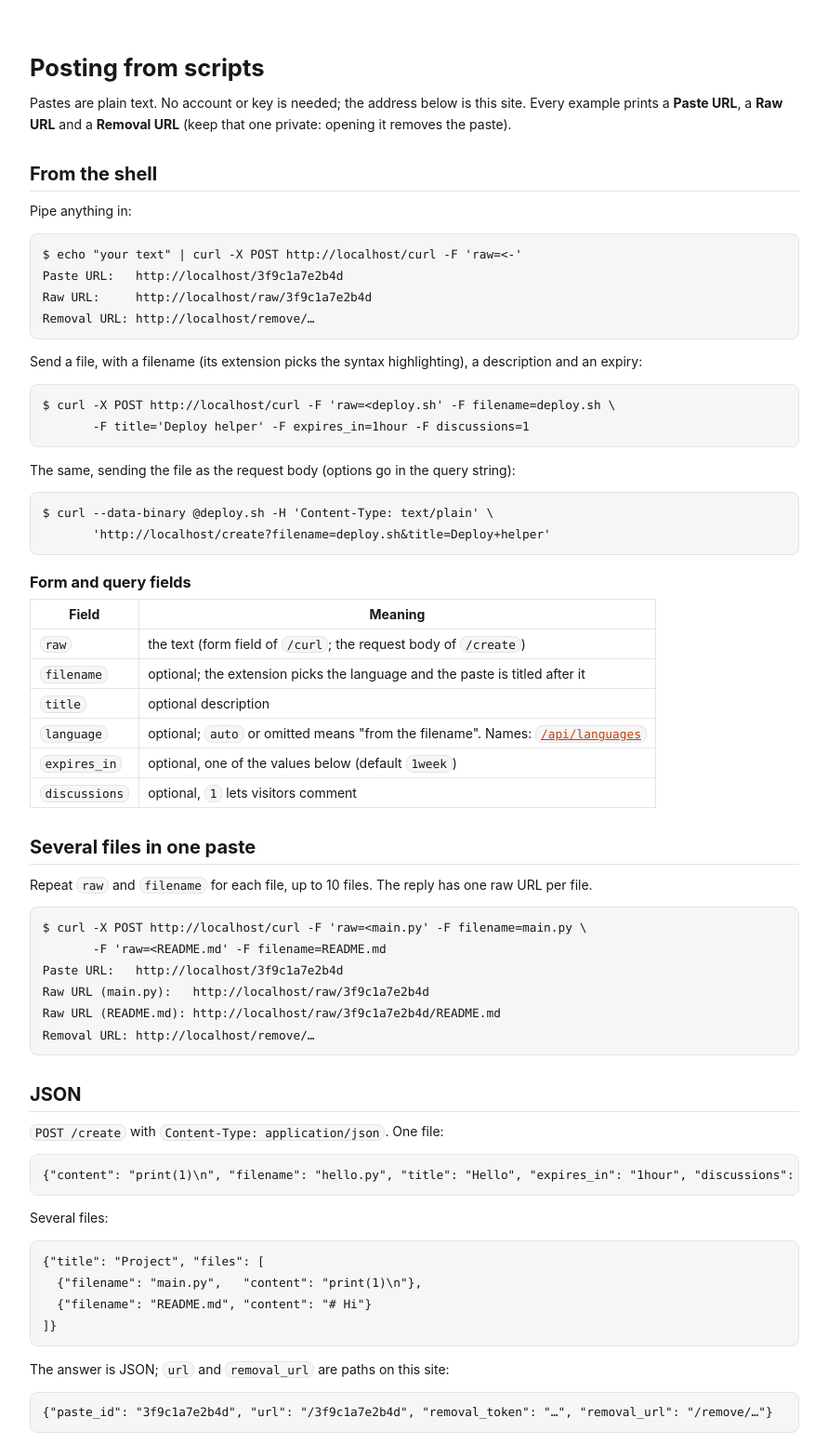
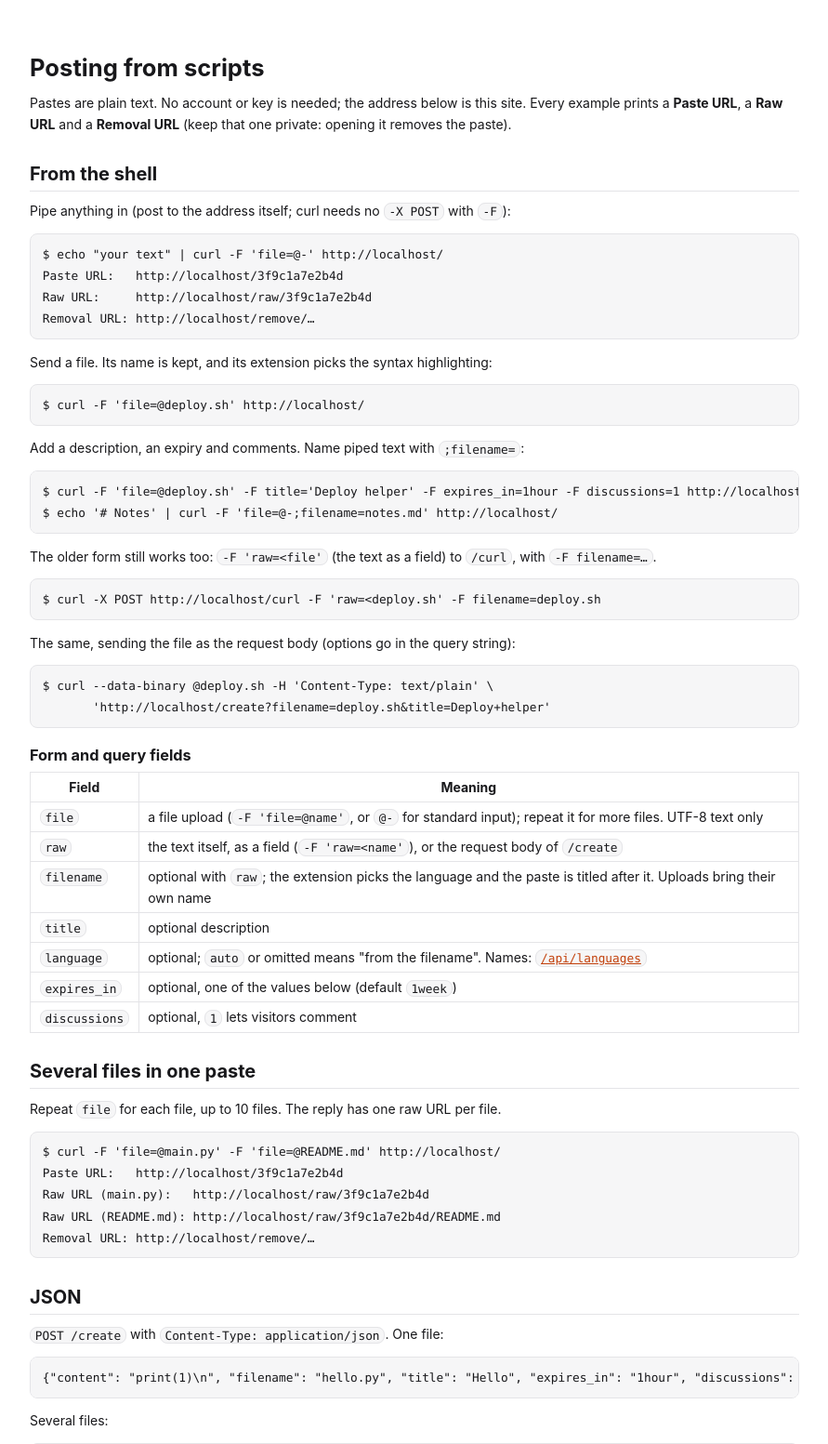
Before and after one commit to TehPeGaSuS/papyrus, a Flask app: page /api in a window 1280 px wide. Shown: the part 42-1595 px from the top of the page at 93% size, without its empty margins (194-1085 px from the left). Run offline with Flask 3, Linux system fonts and the light colour scheme; parts of the project's set-up code (start-up, migrations or seed data) failed here and were passed over; some libraries are stand-ins or nearby versions.

Commit message:
curl -F 'file=@...' straight to the root URL
POST / now works like /curl, and file fields are uploads: the filename is
kept, several make a multi-file paste, and file=@- takes standard input.
The raw/filename form and /curl keep working. An empty post says what to send.
The API page and README lead with the short form.

```diff
--- a/app.py
+++ b/app.py
@@ -916,8 +916,10 @@ def _prism_language(language):
 
 # ── Routes ────────────────────────────────────────────────────────────────────
 
-@app.route('/')
+@app.route('/', methods=['GET', 'POST'])
 def index():
+    if request.method == 'POST':               # curl -F 'file=@deploy.sh' https://host/
+        return create_paste_curl()
     return render_template('index.html', language_hints=_language_hints(), max_paste_bytes=MAX_PASTE_BYTES,
                            expiry_options=_EXPIRY_OPTIONS, default_expiry=_DEFAULT_EXPIRY, max_files=MAX_FILES)
 
@@ -1100,8 +1102,9 @@ def api_docs():
 
 @app.route('/curl', methods=['POST'])
 def create_paste_curl():
-    """`echo hi | curl -X POST https://host/curl -F 'raw=<-'`, plus optional filename, title, language,
-    expires_in and discussions fields. Prints the paste, raw and removal URLs."""
+    """`echo hi | curl -F 'file=@-' https://host/` (also POST /curl): files are uploads in `file` fields, or text
+    in `raw` fields, plus optional filename, title, language, expires_in and discussions. Prints the paste,
+    raw and removal URLs."""
     if _is_blocked(_client_ip()):
         return _text_response(_BLOCKED_MESSAGE + '\n', 403)
     if not _check_rate_limit(_client_ip(), key_prefix='create', limit=10):
@@ -1111,7 +1114,22 @@ def create_paste_curl():
     # Repeat the fields for more files: -F 'raw=<a.py' -F filename=a.py -F 'raw=<b.sh' -F filename=b.sh
     files = [{'content': raw, 'filename': names[i] if i < len(names) else '',
               'language': languages[i] if i < len(languages) else None} for i, raw in enumerate(raws)]
-    data = {'files': files or None, 'content': None, 'title': form.get('title'),
+    for upload in request.files.getlist('file'):       # -F 'file=@a.py' -F 'file=@b.sh': one file each
+        text = upload.stream.read(MAX_PASTE_BYTES + 1)
+        if len(text) > MAX_PASTE_BYTES:
+            return _text_response('Paste too large\n', 413)
+        try:
+            text = text.decode('utf-8')
+        except UnicodeDecodeError:
+            return _text_response('Only UTF-8 text is accepted\n', 415)
+        index = len(files)
+        name = upload.filename if upload.filename not in (None, '', '-') else (names[index] if index < len(names) else '')
+        files.append({'content': text, 'filename': name,
+                      'language': languages[index] if index < len(languages) else None})
+    if not files:
+        return _text_response("Nothing to save. Send a file with -F 'file=@name', or pipe text in with "
+                              "-F 'file=@-' (or -F 'raw=<-').\n", 400)
+    data = {'files': files, 'content': None, 'title': form.get('title'),
             'expires_in': form.get('expires_in'), 'discussions': _flag(form.get('discussions'))}
     try:
         paste_id, token, _, stored = _store_paste(data, _client_ip())
--- a/templates/api.html
+++ b/templates/api.html
@@ -17,18 +17,23 @@
        (keep that one private: opening it removes the paste).</p>
 
     <h2>From the shell</h2>
-    <p>Pipe anything in:</p>
-    {{ code('$ echo "your text" | curl -X POST ' ~ base ~ '/curl -F \'raw=<-\'\nPaste URL:   ' ~ base ~ '/3f9c1a7e2b4d\nRaw URL:     ' ~ base ~ '/raw/3f9c1a7e2b4d\nRemoval URL: ' ~ base ~ '/remove/…') }}
-    <p>Send a file, with a filename (its extension picks the syntax highlighting), a description and an expiry:</p>
-    {{ code("$ curl -X POST " ~ base ~ "/curl -F 'raw=<deploy.sh' -F filename=deploy.sh \\\n       -F title='Deploy helper' -F expires_in=" ~ example_expiry ~ " -F discussions=1") }}
+    <p>Pipe anything in (post to the address itself; curl needs no <code>-X POST</code> with <code>-F</code>):</p>
+    {{ code('$ echo "your text" | curl -F \'file=@-\' ' ~ base ~ '/\nPaste URL:   ' ~ base ~ '/3f9c1a7e2b4d\nRaw URL:     ' ~ base ~ '/raw/3f9c1a7e2b4d\nRemoval URL: ' ~ base ~ '/remove/…') }}
+    <p>Send a file. Its name is kept, and its extension picks the syntax highlighting:</p>
+    {{ code("$ curl -F 'file=@deploy.sh' " ~ base ~ "/") }}
+    <p>Add a description, an expiry and comments. Name piped text with <code>;filename=</code>:</p>
+    {{ code("$ curl -F 'file=@deploy.sh' -F title='Deploy helper' -F expires_in=" ~ example_expiry ~ " -F discussions=1 " ~ base ~ "/\n$ echo '# Notes' | curl -F 'file=@-;filename=notes.md' " ~ base ~ "/") }}
+    <p>The older form still works too: <code>-F 'raw=&lt;file'</code> (the text as a field) to <code>/curl</code>, with <code>-F filename=…</code>.</p>
+    {{ code("$ curl -X POST " ~ base ~ "/curl -F 'raw=<deploy.sh' -F filename=deploy.sh") }}
     <p>The same, sending the file as the request body (options go in the query string):</p>
     {{ code("$ curl --data-binary @deploy.sh -H 'Content-Type: text/plain' \\\n       '" ~ base ~ "/create?filename=deploy.sh&title=Deploy+helper'") }}
 
     <h3>Form and query fields</h3>
     <table>
         <tr><th>Field</th><th>Meaning</th></tr>
-        <tr><td><code>raw</code></td><td>the text (form field of <code>/curl</code>; the request body of <code>/create</code>)</td></tr>
-        <tr><td><code>filename</code></td><td>optional; the extension picks the language and the paste is titled after it</td></tr>
+        <tr><td><code>file</code></td><td>a file upload (<code>-F 'file=@name'</code>, or <code>@-</code> for standard input); repeat it for more files. UTF-8 text only</td></tr>
+        <tr><td><code>raw</code></td><td>the text itself, as a field (<code>-F 'raw=&lt;name'</code>), or the request body of <code>/create</code></td></tr>
+        <tr><td><code>filename</code></td><td>optional with <code>raw</code>; the extension picks the language and the paste is titled after it. Uploads bring their own name</td></tr>
         <tr><td><code>title</code></td><td>optional description</td></tr>
         <tr><td><code>language</code></td><td>optional; <code>auto</code> or omitted means "from the filename". Names: <a href="{{ url_for('get_languages') }}"><code>/api/languages</code></a></td></tr>
         <tr><td><code>expires_in</code></td><td>optional, one of the values below (default <code>{{ default_expiry }}</code>)</td></tr>
@@ -36,8 +41,8 @@
     </table>
 
     <h2>Several files in one paste</h2>
-    <p>Repeat <code>raw</code> and <code>filename</code> for each file, up to {{ max_files }} files. The reply has one raw URL per file.</p>
-    {{ code("$ curl -X POST " ~ base ~ "/curl -F 'raw=<main.py' -F filename=main.py \\\n       -F 'raw=<README.md' -F filename=README.md\nPaste URL:   " ~ base ~ "/3f9c1a7e2b4d\nRaw URL (main.py):   " ~ base ~ "/raw/3f9c1a7e2b4d\nRaw URL (README.md): " ~ base ~ "/raw/3f9c1a7e2b4d/README.md\nRemoval URL: " ~ base ~ "/remove/…") }}
+    <p>Repeat <code>file</code> for each file, up to {{ max_files }} files. The reply has one raw URL per file.</p>
+    {{ code("$ curl -F 'file=@main.py' -F 'file=@README.md' " ~ base ~ "/\nPaste URL:   " ~ base ~ "/3f9c1a7e2b4d\nRaw URL (main.py):   " ~ base ~ "/raw/3f9c1a7e2b4d\nRaw URL (README.md): " ~ base ~ "/raw/3f9c1a7e2b4d/README.md\nRemoval URL: " ~ base ~ "/remove/…") }}
 
     <h2>JSON</h2>
     <p><code>POST /create</code> with <code>Content-Type: application/json</code>. One file:</p>
```
Also changed, not shown: tests/test_app.py (+73 -2 lines), README.md.
